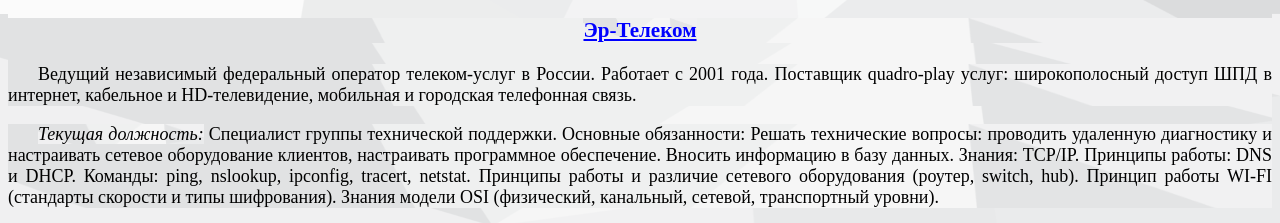
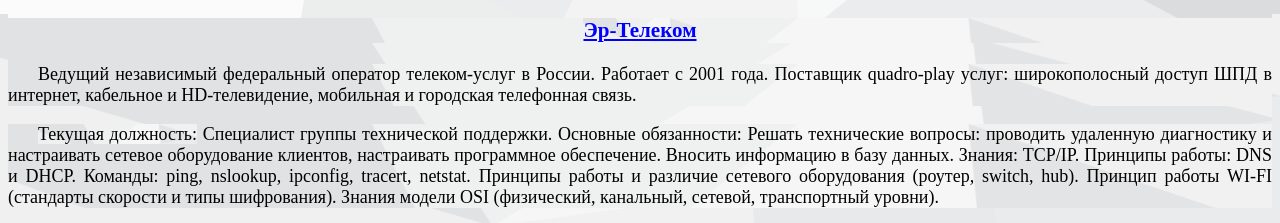
Before and after one commit to daniil311/daniil311.github.io, a plain HTML site: page index.html in a window 1280 px wide. Shown: the part 786-1009 px from the top of the page. Drawn offline with Linux system fonts and the light colour scheme.

Commit message:
Update index.html

```diff
--- a/index.html
+++ b/index.html
@@ -46,7 +46,7 @@
 
 	<h3><a href="https://ertelecom.ru/" target="blank">Эр-Телеком</a></h3>
 <p>Ведущий независимый федеральный оператор телеком-услуг в России. Работает с 2001 года. Поставщик quadro-play услуг: широкополосный доступ ШПД в интернет, кабельное и HD-телевидение, мобильная и городская телефонная связь.</p>
-<p><i>Текущая должность:</i> Специалист группы технической поддержки. Основные обязанности: Решать технические вопросы: проводить удаленную диагностику и настраивать сетевое оборудование клиентов, настраивать программное обеспечение.
+<p><a>Текущая должность:</a> Специалист группы технической поддержки. Основные обязанности: Решать технические вопросы: проводить удаленную диагностику и настраивать сетевое оборудование клиентов, настраивать программное обеспечение.
 Вносить информацию в базу данных. Знания: TCP/IP. Принципы работы: DNS и DHCP. Команды: ping, nslookup, ipconfig, tracert, netstat. Принципы работы и различие сетевого оборудования (роутер, switch, hub).
 Принцип работы WI-FI (стандарты скорости и типы шифрования). Знания модели OSI (физический, канальный, сетевой, транспортный уровни).</p>
 <p>Должность: Сервисный инженер. Основные обязанности: Оперативное устранение технических неполадок;Подключение кабельного телевидения (монтаж коаксиального кабеля, обжим, установка кабель — каналов);
```
